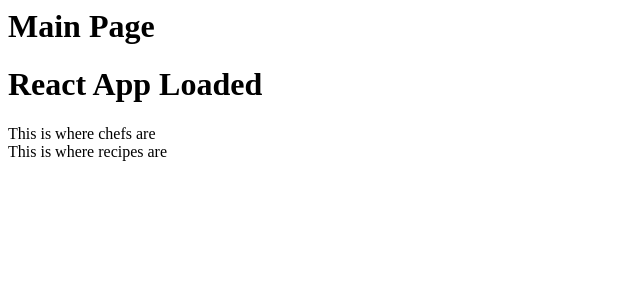
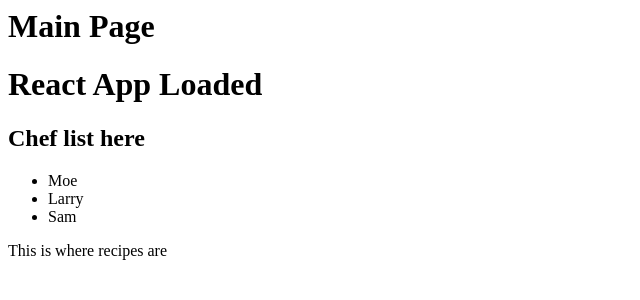
Before and after one commit to Philsun01/acme-bakery, a React app: page / in a window 1280 px wide. Shown: the top 300 px of the page, without its empty margins (0-640 px from the left). Built offline with nearby package versions, Linux system fonts and the light colour scheme.

Commit message:
rendered chefs

```diff
--- a/src/App.js
+++ b/src/App.js
@@ -1,12 +1,47 @@
-import React from 'react';
+import React, {useEffect, useState} from 'react';
 import Chefs from './chefs';
 import Recipes from './recipes';
 console.log( 'App file loaded');
 const App = ()=> {
+
+    const [chefs, setChefs] = useState([
+            {
+              "id": "bdb6ecfc-2b0e-405b-bb9f-8dcc9ab44da3",
+              "name": "Moe"
+            },
+            {
+              "id": "0c320081-0a2c-4911-b65d-c2e699af9017",
+              "name": "Larry"
+            },
+            {
+              "id": "19cd6cb7-b805-4837-8890-7cf76e3eb27a",
+              "name": "Sam"
+            }
+    ]);
+    const [recipes, setRecipes] = useState([
+        {
+            "id": "f67095a4-d248-453d-99a7-64e066c456ed",
+            "chefId": "0c320081-0a2c-4911-b65d-c2e699af9017",
+            "name": "Pot Roast"
+        },
+        {
+            "id": "3c2a6514-017d-412d-9c28-b2fa54377c44",
+            "chefId": "bdb6ecfc-2b0e-405b-bb9f-8dcc9ab44da3",
+            "name": "Chicken Pot Pie"
+        },
+        {
+            "id": "4a6c1f33-3df5-4aa5-a924-9c8529f3f611",
+            "chefId": "19cd6cb7-b805-4837-8890-7cf76e3eb27a",
+            "name": "Pizza"
+        }
+    ]);
+
+    //console.log(recipes);
+
     return (
         <div>
             <h1>React App Loaded</h1>
-            <Chefs />
+            <Chefs chefs = {chefs}  />
             <Recipes />
 
         </div>
--- a/src/Chefs.js
+++ b/src/Chefs.js
@@ -1,8 +1,22 @@
 import React from 'react';
 
-const Chefs = ()=> {
+const Chefs = ({chefs})=> {
+
     return(
-        <div> This is where chefs are</div>
+        <div>
+            <h2> Chef list here</h2>
+            <ul>
+            {
+                chefs.map( (chef)=>{
+                    return (
+                    <li key={chef.id}>
+                        {chef.name}
+                    </li>
+                    );
+                })
+            }
+            </ul>
+        </div>
     )
 };
 
```
Also changed, not shown: db.js (+4 -4 lines), 1 other file (tests, documents, lock files or other folders).
